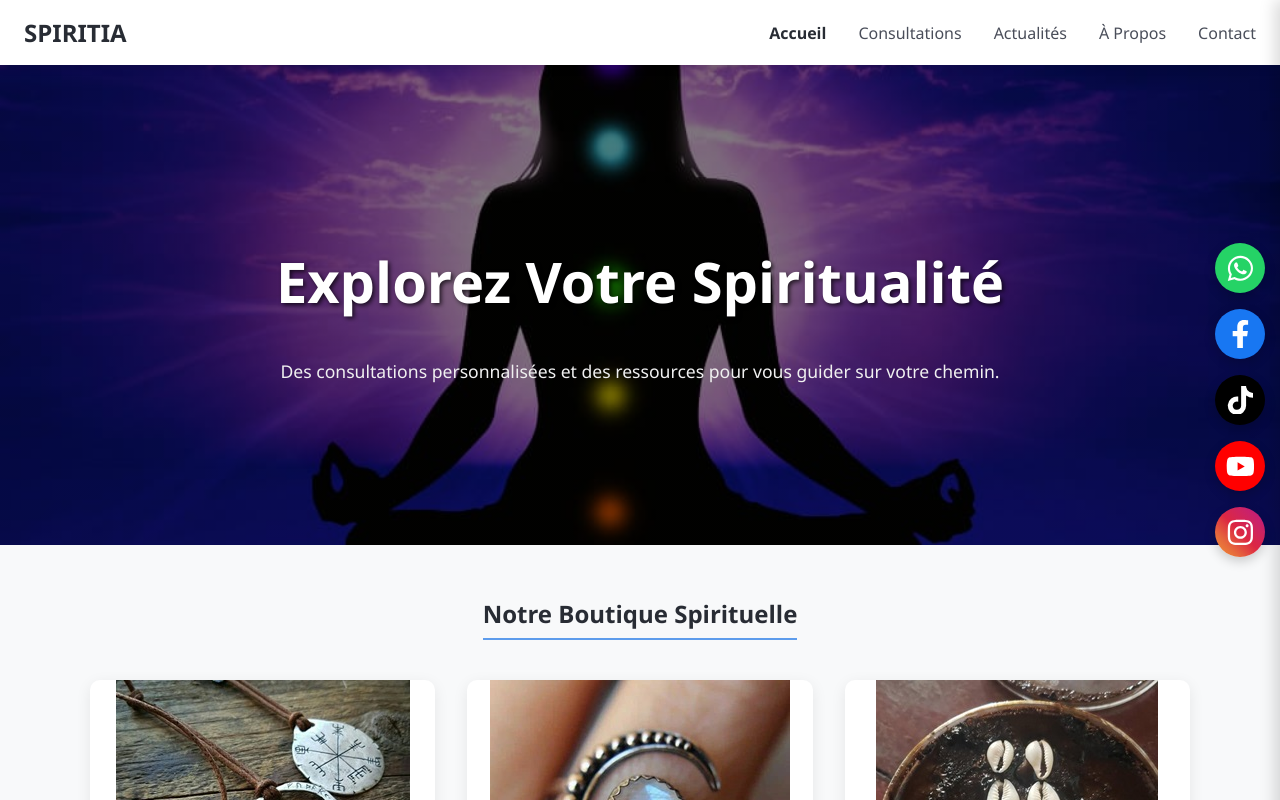
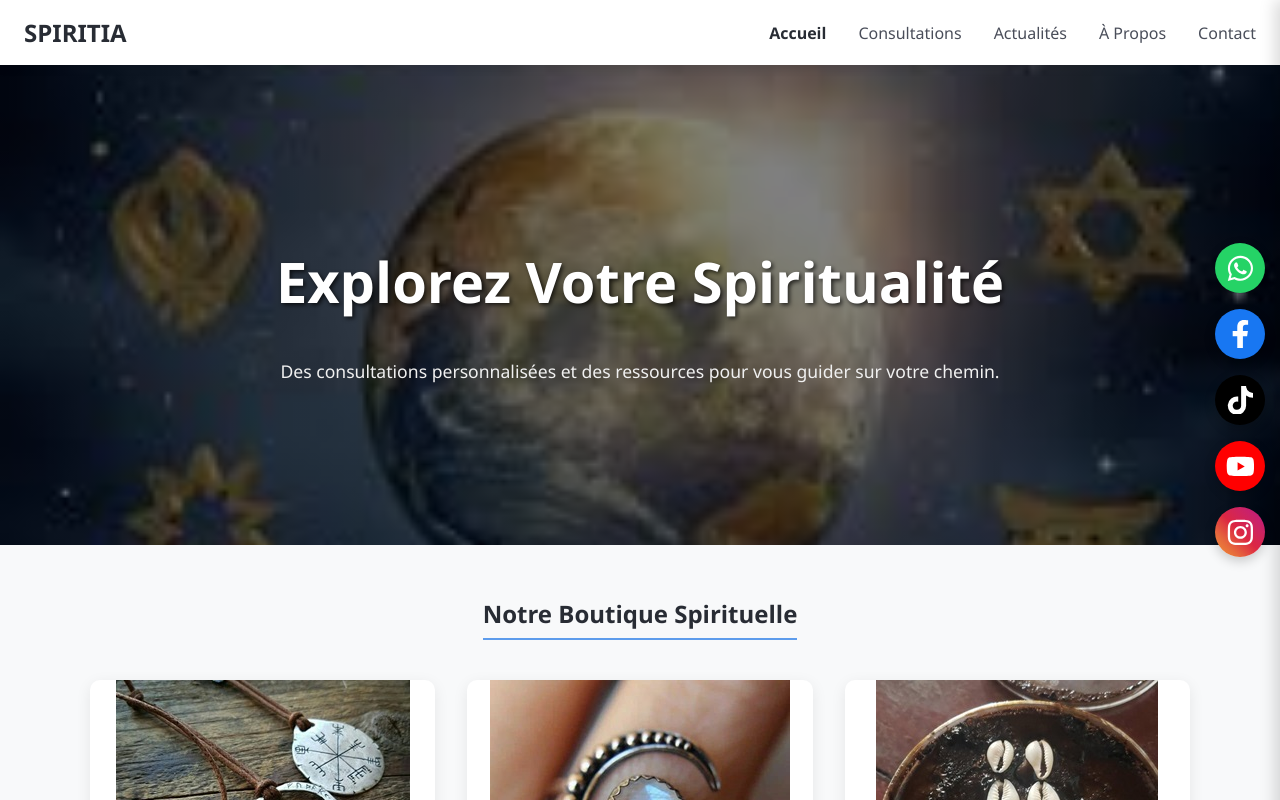
Before and after one commit to Eudes229/Spiritualit-Profonde, a React (Vite) app: page / in a window 1280 px wide. Shown: the top 800 px of the page. Built offline with nearby package versions, Linux system fonts and the light colour scheme.

Commit message:
mise a jour de du style

```diff
--- a/src/App.css
+++ b/src/App.css
@@ -243,7 +243,7 @@ p {
   justify-content: center;
   align-items: center;
   text-align: center;
-  background-image: linear-gradient(rgba(0, 0, 0, 0.5), rgba(0, 0, 0, 0.5)), url('/images/hero-background.jpg');
+  background-image: linear-gradient(rgba(0, 0, 0, 0.5), rgba(0, 0, 0, 0.5)), url('/images/logoact.jpeg');
   background-size: cover;
   background-position: center;
   background-attachment: fixed;
--- a/src/pages/About.jsx
+++ b/src/pages/About.jsx
@@ -1,4 +1,4 @@
-// src/pages/About.jsx (Version finale corrigée et optimisée)
+// src/views/About.jsx (Version finale corrigée et optimisée)
 
 import React from 'react';
 import { Link } from 'react-router-dom';
--- a/src/pages/Actualites.css
+++ b/src/pages/Actualites.css
@@ -1,4 +1,4 @@
-/* src/pages/Actualites.css */
+/* src/views/Actualites.css */
 
 .actualites-container {
   max-width: 1200px;
--- a/src/pages/Actualites.jsx
+++ b/src/pages/Actualites.jsx
@@ -1,4 +1,4 @@
-// src/pages/Actualites.jsx (Version finale avec SEO Puissant intégré)
+// src/views/Actualites.jsx (Version finale avec SEO Puissant intégré)
 
 import React, { useState, useEffect } from 'react';
 import { Link } from 'react-router-dom';
--- a/src/pages/Article.css
+++ b/src/pages/Article.css
@@ -1,4 +1,4 @@
-/* src/pages/Article.css */
+/* src/views/Article.css */
 
 .article-container {
   max-width: 800px; /* Largeur optimale pour la lecture */
--- a/src/pages/Article.jsx
+++ b/src/pages/Article.jsx
@@ -1,4 +1,4 @@
-// src/pages/Article.jsx (Version finale corrigée et optimisée)
+// src/views/Article.jsx (Version finale corrigée et optimisée)
 
 import React, { useState, useEffect } from 'react';
 import { useParams } from 'react-router-dom';
--- a/src/pages/Booking.jsx
+++ b/src/pages/Booking.jsx
@@ -1,4 +1,4 @@
-// src/pages/Booking.jsx (Version finale avec redirection WhatsApp)
+// src/views/Booking.jsx (Version finale avec redirection WhatsApp)
 
 import React, { useState } from 'react';
 import { Helmet } from 'react-helmet-async'; // <--- 1. IMPORTER L'OUTIL SEO
@@ -68,7 +68,7 @@ Merci de m'indiquer la prochaine étape pour le paiement.
         <meta property="og:description" content="Vous avez une question urgente ? Obtenez une guidance personnalisée rapidement avec notre service de consultation flash." />
         <meta property="og:type" content="website" />
         <meta property="og:url" content="https://spiritualiteprofonde.com/booking" />
-        <meta property="og:image" content="https://spiritualiteprofonde.com/og-image-booking.jpg" /> {/* Créez cette image ! */}
+        <meta property="og:image" content="https://spiritualiteprofonde.com/images/logoact.jpeg" /> {/* Créez cette image ! */}
         <meta property="og:image:width" content="1200" />
         <meta property="og:image:height" content="630" />
         <meta property="og:site_name" content="Spiritia" />
@@ -78,7 +78,7 @@ Merci de m'indiquer la prochaine étape pour le paiement.
         <meta name="twitter:card" content="summary_large_image" />
         <meta name="twitter:title" content="Consultation Flash (25€) - Une Réponse Rapide à Votre Question" />
         <meta name="twitter:description" content="Vous avez une question urgente ? Obtenez une guidance personnalisée rapidement." />
-        <meta name="twitter:image" content="https://spiritualiteprofonde.com/og-image-booking.jpg" />
+        <meta name="twitter:image" content="https://spiritualiteprofonde.com/images/logoact.jpeg" />
 
         {/* --- DONNÉES STRUCTURÉES (Schema.org) pour un service spécifique --- */}
         <script type="application/ld+json">
--- a/src/pages/Consultations.jsx
+++ b/src/pages/Consultations.jsx
@@ -1,4 +1,4 @@
-// src/pages/Consultations.jsx
+// src/views/Consultations.jsx
 
 import React from 'react';
 import { Helmet } from 'react-helmet-async'; // <--- 1. IMPORTER L'OUTIL SEO
--- a/src/pages/Contact.jsx
+++ b/src/pages/Contact.jsx
@@ -1,4 +1,4 @@
-// src/pages/Contact.jsx (Version finale améliorée)
+// src/views/Contact.jsx (Version finale améliorée)
 
 import React, { useState } from 'react';
 import emailjs from '@emailjs/browser';
--- a/src/pages/Home.jsx
+++ b/src/pages/Home.jsx
@@ -1,4 +1,4 @@
-// src/pages/Home.jsx (Version finale avec la section Rituels corrigée et enrichie)
+// src/views/Home.jsx (Version finale avec la section Rituels corrigée et enrichie)
 
 import React from 'react';
 import { Link } from 'react-router-dom';
--- a/src/pages/geomancie.jsx
+++ b/src/pages/geomancie.jsx
@@ -1,4 +1,4 @@
-// src/pages/geomancie.jsx (Version corrigée avec le lien WhatsApp)
+// src/views/geomancie.jsx (Version corrigée avec le lien WhatsApp)
 
 import React from 'react';
 // Il n'y a pas besoin d'importer 'Link' ici, car tous les liens sont gérés par le composant lui-même.
```
